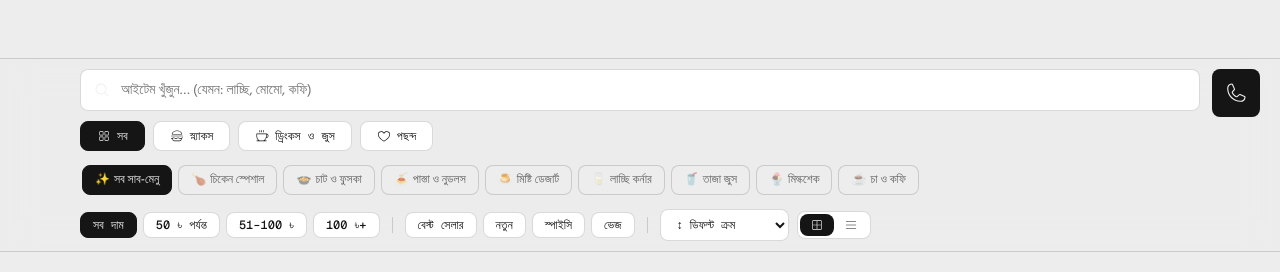
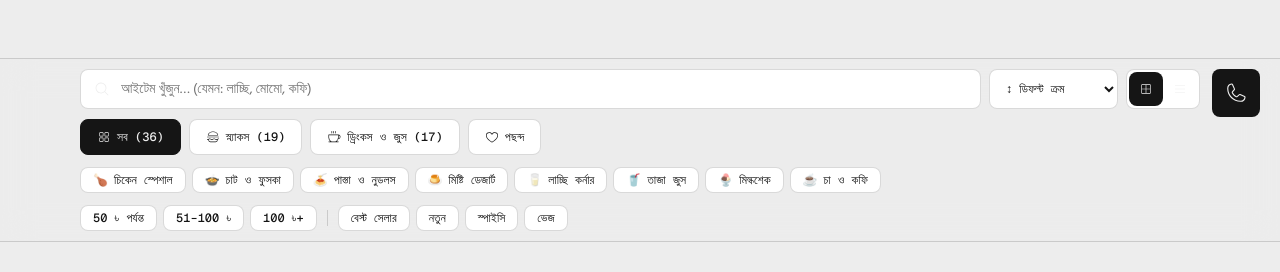
Before and after one commit to Asif10H/ghoroya-swad, a Next.js app: page / in a window 1280 px wide. Shown: the part 663-935 px from the top of the page. Built offline with nearby package versions, Linux system fonts and the light colour scheme.

Commit message:
refactor(ui): streamline menu explorer controls, remove redundant buttons and consolidate rows

```diff
--- a/components/MenuExplorer.tsx
+++ b/components/MenuExplorer.tsx
@@ -122,17 +122,17 @@ export function MenuExplorer() {
     () => [
       {
         id: 'all' as CategoryFilter,
-        label: 'সব',
+        label: `সব (${toBn(ALL_ITEMS.length)})`,
         icon: <PiSquaresFourLight className="text-sm shrink-0" aria-hidden="true" />,
       },
       {
         id: 'snacks' as CategoryFilter,
-        label: 'স্ন্যাকস',
+        label: `স্ন্যাকস (${toBn(CATEGORIES.find((c) => c.id === 'snacks')?.items.length || 0)})`,
         icon: <PiHamburgerLight className="text-sm shrink-0" aria-hidden="true" />,
       },
       {
         id: 'drinks' as CategoryFilter,
-        label: 'ড্রিংকস ও জুস',
+        label: `ড্রিংকস ও জুস (${toBn(CATEGORIES.find((c) => c.id === 'drinks')?.items.length || 0)})`,
         icon: <PiCoffeeLight className="text-sm shrink-0" aria-hidden="true" />,
       },
       {
@@ -230,14 +230,23 @@ export function MenuExplorer() {
     return visibleSections.reduce((acc, sec) => acc + sec.items.length, 0);
   }, [visibleSections]);
 
+  const isAnyFilterActive =
+    query.trim() !== '' ||
+    priceFilter !== 'all' ||
+    tagFilter !== 'all' ||
+    subCat !== 'all' ||
+    sortBy !== 'default';
+
   return (
     <>
       {/* Sticky Controls Bar */}
       <div id="menuTop" />
       <div className="sticky top-0 z-30 bg-[var(--bg-base)]/95 backdrop-blur-[16px] border-b border-[var(--border-subtle)] transition-colors">
         <div className="max-w-6xl mx-auto px-3 sm:px-4 py-2 sm:py-2.5 space-y-2">
+          {/* Row 1: Search + Sort Dropdown + Grid/List View Mode Toggle */}
+          <div className="flex items-center gap-2">
             {/* Search input */}
-          <div className="relative">
+            <div className="relative flex-1">
               <PiMagnifyingGlassLight
                 className="absolute left-3.5 top-1/2 -translate-y-1/2 text-base text-[var(--text-muted)] pointer-events-none"
                 aria-hidden="true"
@@ -250,14 +259,14 @@ export function MenuExplorer() {
                 placeholder="আইটেম খুঁজুন… (যেমন: লাচ্ছি, মোমো, কফি)"
                 value={query}
                 onChange={(e) => setQuery(e.target.value)}
-              className="w-full rounded-lg border border-[var(--border-subtle)] bg-[var(--neutral-white)] pl-10 pr-10 py-2 sm:py-2.5 text-base sm:text-sm text-[var(--tone-strong)] placeholder:text-[var(--text-muted)] outline-none focus:outline-2 focus:outline-[var(--tone-strong)] focus:outline-offset-2 transition-colors font-sans"
+                className="w-full h-10 rounded-lg border border-[var(--border-subtle)] bg-[var(--neutral-white)] pl-10 pr-9 text-xs sm:text-sm text-[var(--tone-strong)] placeholder:text-[var(--text-muted)] outline-none focus:outline-2 focus:outline-[var(--tone-strong)] transition-colors font-sans"
               />
               {query ? (
                 <button
                   id="clear"
                   type="button"
                   onClick={() => setQuery('')}
-                className="absolute right-2.5 top-1/2 -translate-y-1/2 h-7 w-7 rounded-lg bg-[var(--tone-faint)] text-xs text-[var(--tone-strong)] grid place-items-center active:scale-95 transition-colors cursor-pointer"
+                  className="absolute right-2.5 top-1/2 -translate-y-1/2 h-6 w-6 rounded-lg bg-[var(--tone-faint)] text-xs text-[var(--tone-strong)] grid place-items-center active:scale-95 transition-colors cursor-pointer"
                   aria-label="মুছুন"
                 >
                   <PiXLight className="text-xs" aria-hidden="true" />
@@ -265,7 +274,55 @@ export function MenuExplorer() {
               ) : null}
             </div>
 
-          {/* Primary Categories tabs (rounded-lg) */}
+            {/* Sort Select */}
+            <div className="shrink-0">
+              <select
+                id="sort"
+                value={sortBy}
+                onChange={(e) => setSortBy(e.target.value as SortOption)}
+                className="h-10 rounded-lg border border-[var(--border-subtle)] bg-[var(--neutral-white)] text-xs font-mono text-[var(--tone-strong)] px-2.5 sm:px-3 outline-none focus:outline-2 focus:outline-[var(--tone-strong)] transition-colors cursor-pointer"
+                aria-label="সর্টিং বা ক্রম নির্ধারণ"
+              >
+                <option value="default" className="bg-[var(--neutral-white)] text-[var(--tone-strong)]">↕ ডিফল্ট ক্রম</option>
+                <option value="asc" className="bg-[var(--neutral-white)] text-[var(--tone-strong)]">দাম: কম → বেশি</option>
+                <option value="desc" className="bg-[var(--neutral-white)] text-[var(--tone-strong)]">দাম: বেশি → কম</option>
+              </select>
+            </div>
+
+            {/* Grid / List View Mode Toggle */}
+            <div className="shrink-0 flex h-10 items-center rounded-lg border border-[var(--border-subtle)] bg-[var(--neutral-white)] p-0.5">
+              <button
+                id="vGrid"
+                type="button"
+                onClick={() => handleSetViewMode('grid')}
+                className={`h-full px-2 sm:px-2.5 rounded-lg text-xs font-mono transition-colors inline-flex items-center justify-center cursor-pointer ${
+                  viewMode === 'grid'
+                    ? 'bg-[var(--tone-strong)] text-[var(--bg-base)]'
+                    : 'text-[var(--tone-strong)] hover:bg-[var(--bg-lift)]'
+                }`}
+                aria-label="গ্রিড ভিউ"
+                title="গ্রিড ভিউ"
+              >
+                <PiGridFourLight className="text-sm sm:text-base" aria-hidden="true" />
+              </button>
+              <button
+                id="vList"
+                type="button"
+                onClick={() => handleSetViewMode('list')}
+                className={`h-full px-2 sm:px-2.5 rounded-lg text-xs font-mono transition-colors inline-flex items-center justify-center cursor-pointer ${
+                  viewMode === 'list'
+                    ? 'bg-[var(--tone-strong)] text-[var(--bg-base)]'
+                    : 'text-[var(--tone-strong)] hover:bg-[var(--bg-lift)]'
+                }`}
+                aria-label="লিস্ট ভিউ"
+                title="লিস্ট ভিউ"
+              >
+                <PiListLight className="text-sm sm:text-base" aria-hidden="true" />
+              </button>
+            </div>
+          </div>
+
+          {/* Row 2: Primary Categories tabs (rounded-lg) */}
           <div
             id="tabs"
             className="flex gap-2 overflow-x-auto no-scrollbar py-0.5 -mx-3 px-3 sm:mx-0 sm:px-0"
@@ -275,7 +332,7 @@ export function MenuExplorer() {
                 key={tab.id}
                 type="button"
                 onClick={() => handleSelectCategory(tab.id)}
-                className={`shrink-0 inline-flex items-center gap-1.5 py-1.5 px-3.5 sm:px-4 rounded-lg border text-xs font-mono font-medium transition-all active:scale-95 cursor-pointer ${
+                className={`shrink-0 inline-flex items-center gap-1.5 h-9 px-3.5 sm:px-4 rounded-lg border text-xs font-mono font-medium transition-colors active:scale-95 cursor-pointer ${
                   activeCat === tab.id
                     ? 'bg-[var(--tone-strong)] text-[var(--bg-base)] border-[var(--tone-strong)]'
                     : 'bg-[var(--neutral-white)] text-[var(--tone-strong)] border-[var(--border-subtle)] hover:bg-[var(--bg-lift)]'
@@ -287,101 +344,78 @@ export function MenuExplorer() {
             ))}
           </div>
 
-          {/* Sub-Category Chips Bar */}
+          {/* Row 3: Sub-Category Chips (Contextual) */}
           <SubCategoryPills
             activeCat={activeCat}
             activeSubCat={subCat}
             onSelectSubCat={(sc) => setSubCat(sc)}
           />
 
-          {/* Secondary filters (Price & Tags) with rounded-lg buttons */}
+          {/* Row 4: Secondary Filter Chips (Price & Tags - Toggleable, no repetition) */}
           <div className="flex items-center gap-2 overflow-x-auto no-scrollbar pt-0.5 -mx-3 px-3 sm:mx-0 sm:px-0">
-            {/* Price Filter Buttons */}
+            {/* Price Filter Chips */}
             <div id="prices" className="flex gap-1.5 shrink-0">
-              {PRICE_FILTERS.map((p) => (
+              {PRICE_FILTERS.filter((p) => p.id !== 'all').map((p) => {
+                const isActive = priceFilter === p.id;
+                return (
                   <button
                     key={p.id}
                     type="button"
-                  onClick={() => setPriceFilter(p.id)}
-                  className={`shrink-0 inline-flex items-center justify-center py-1 px-3 rounded-lg border text-xs font-mono font-medium transition-all active:scale-95 cursor-pointer ${
-                    priceFilter === p.id
+                    onClick={() => setPriceFilter(isActive ? 'all' : p.id)}
+                    className={`shrink-0 inline-flex items-center justify-center py-1 px-3 rounded-lg border text-xs font-mono font-medium transition-colors active:scale-95 cursor-pointer ${
+                      isActive
                         ? 'bg-[var(--tone-strong)] text-[var(--bg-base)] border-[var(--tone-strong)]'
                         : 'bg-[var(--neutral-white)] text-[var(--tone-strong)] border-[var(--border-subtle)] hover:bg-[var(--bg-lift)]'
                     }`}
                   >
                     {p.label}
                   </button>
-              ))}
+                );
+              })}
             </div>
 
-            {/* Tag Filter Buttons */}
+            {/* Divider */}
             {usedTags.length > 0 && (
               <>
-                <span className="mx-1 h-4 w-px bg-[var(--border-subtle)] shrink-0 self-center" />
+                <span className="mx-0.5 h-4 w-px bg-[var(--border-subtle)] shrink-0 self-center" />
+                {/* Tag Filter Chips */}
                 <div className="flex gap-1.5 shrink-0">
-                  {usedTags.map((k) => (
+                  {usedTags.map((k) => {
+                    const isActive = tagFilter === k;
+                    return (
                       <button
                         key={k}
                         type="button"
-                      onClick={() =>
-                        setTagFilter((prev) => (prev === k ? 'all' : k))
-                      }
-                      className={`shrink-0 inline-flex items-center justify-center py-1 px-3 rounded-lg border text-xs font-mono font-medium transition-all active:scale-95 cursor-pointer ${
-                        tagFilter === k
+                        onClick={() => setTagFilter(isActive ? 'all' : k)}
+                        className={`shrink-0 inline-flex items-center justify-center py-1 px-3 rounded-lg border text-xs font-mono font-medium transition-colors active:scale-95 cursor-pointer ${
+                          isActive
                             ? 'bg-[var(--tone-strong)] text-[var(--bg-base)] border-[var(--tone-strong)]'
                             : 'bg-[var(--neutral-white)] text-[var(--tone-strong)] border-[var(--border-subtle)] hover:bg-[var(--bg-lift)]'
                         }`}
                       >
                         {TAGS[k]?.label || k}
                       </button>
-                  ))}
+                    );
+                  })}
                 </div>
               </>
             )}
 
-            <span className="mx-1 h-4 w-px bg-[var(--border-subtle)] shrink-0 self-center" />
-
-            {/* Sort Select */}
-            <select
-              id="sort"
-              value={sortBy}
-              onChange={(e) => setSortBy(e.target.value as SortOption)}
-              className="shrink-0 rounded-lg border border-[var(--border-subtle)] bg-[var(--neutral-white)] text-xs font-mono text-[var(--tone-strong)] px-2.5 sm:px-3 py-1 sm:py-1.5 outline-none focus:outline-2 focus:outline-[var(--tone-strong)] focus:outline-offset-2 transition-colors cursor-pointer"
+            {/* Clear Filters Reset Button */}
+            {isAnyFilterActive && (
+              <>
+                <span className="mx-0.5 h-4 w-px bg-[var(--border-subtle)] shrink-0 self-center" />
+                <button
+                  type="button"
+                  onClick={handleReset}
+                  className="shrink-0 inline-flex items-center gap-1.5 py-1 px-2.5 rounded-lg border border-[var(--border-subtle)] bg-[var(--tone-faint)] text-[var(--tone-strong)] text-xs font-mono font-medium hover:bg-[var(--dark-8)] active:scale-95 transition-colors cursor-pointer"
+                  title="সকল ফিল্টার রিসেট করুন"
                 >
-              <option value="default" className="bg-[var(--neutral-white)] text-[var(--tone-strong)]">↕ ডিফল্ট ক্রম</option>
-              <option value="asc" className="bg-[var(--neutral-white)] text-[var(--tone-strong)]">দাম: কম → বেশি</option>
-              <option value="desc" className="bg-[var(--neutral-white)] text-[var(--tone-strong)]">দাম: বেশি → কম</option>
-            </select>
-
-            {/* Grid / List View Mode Toggle */}
-            <div className="shrink-0 flex rounded-lg border border-[var(--border-subtle)] bg-[var(--neutral-white)] p-0.5">
-              <button
-                id="vGrid"
-                type="button"
-                onClick={() => handleSetViewMode('grid')}
-                className={`rounded-lg px-2.5 py-1 text-xs font-mono transition-colors inline-flex items-center justify-center cursor-pointer ${
-                  viewMode === 'grid'
-                    ? 'bg-[var(--tone-strong)] text-[var(--bg-base)]'
-                    : 'text-[var(--tone-strong)] hover:bg-[var(--bg-lift)]'
-                }`}
-                aria-label="গ্রিড"
-              >
-                <PiGridFourLight className="text-sm" aria-hidden="true" />
+                  <PiArrowCounterClockwiseLight className="text-xs" aria-hidden="true" />
+                  <span>রিসেট</span>
                 </button>
-              <button
-                id="vList"
-                type="button"
-                onClick={() => handleSetViewMode('list')}
-                className={`rounded-lg px-2.5 py-1 text-xs font-mono transition-colors inline-flex items-center justify-center cursor-pointer ${
-                  viewMode === 'list'
-                    ? 'bg-[var(--tone-strong)] text-[var(--bg-base)]'
-                    : 'text-[var(--tone-strong)] hover:bg-[var(--bg-lift)]'
-                }`}
-                aria-label="লিস্ট"
-              >
-                <PiListLight className="text-sm" aria-hidden="true" />
-              </button>
-            </div>
+              </>
+            )}
           </div>
         </div>
       </div>
--- a/components/SubCategoryPills.tsx
+++ b/components/SubCategoryPills.tsx
@@ -15,29 +15,31 @@ export default function SubCategoryPills({
   activeSubCat,
   onSelectSubCat,
 }: SubCategoryPillsProps) {
-  // Filter subcategories according to the active main category
+  // Only show subcategories relevant to the current main category
+  // Exclude redundant 'all' chip since main category already represents all items
   const visibleSubCats = SUB_CATEGORIES.filter((sub) => {
-    if (sub.id === 'all') return true;
+    if (sub.id === 'all') return false;
     if (activeCat === 'snacks') return sub.catId === 'snacks';
     if (activeCat === 'drinks') return sub.catId === 'drinks';
-    return true; // if 'all' or 'fav', show all
+    return true; // Show all specific subcategories when 'all' is active
   });
 
-  if (visibleSubCats.length <= 1) return null;
+  if (visibleSubCats.length === 0 || activeCat === 'fav') return null;
 
   return (
-    <div className="w-full overflow-x-auto py-1 scrollbar-none [scrollbar-width:none] [-ms-overflow-style:none]">
-      <div className="flex items-center gap-1.5 min-w-max px-0.5">
+    <div className="w-full overflow-x-auto py-0.5 no-scrollbar">
+      <div className="flex items-center gap-1.5 min-w-max">
         {visibleSubCats.map((sub: SubCategoryDef) => {
           const isActive = activeSubCat === sub.id;
           return (
             <button
               key={sub.id}
-              onClick={() => onSelectSubCat(sub.id)}
-              className={`inline-flex items-center gap-1 px-3 py-1.5 text-xs font-medium rounded-lg transition-all duration-150 border cursor-pointer select-none active:scale-[0.98] ${
+              type="button"
+              onClick={() => onSelectSubCat(isActive ? 'all' : sub.id)}
+              className={`inline-flex items-center gap-1.5 px-3 py-1 text-xs font-mono font-medium rounded-lg transition-colors border cursor-pointer select-none active:scale-[0.98] ${
                 isActive
                   ? 'bg-[var(--tone-strong)] text-[var(--bg-base)] border-[var(--tone-strong)]'
-                  : 'bg-[var(--bg-base)] text-[var(--tone-medium)] border-[var(--border-subtle)] hover:text-[var(--tone-strong)] hover:border-[var(--dark-32)] dark:hover:border-[var(--light-32)]'
+                  : 'bg-[var(--neutral-white)] text-[var(--tone-strong)] border-[var(--border-subtle)] hover:bg-[var(--bg-lift)]'
               }`}
             >
               <span>{sub.icon}</span>
```
Lines whose indentation alone changed are shown as unchanged.
